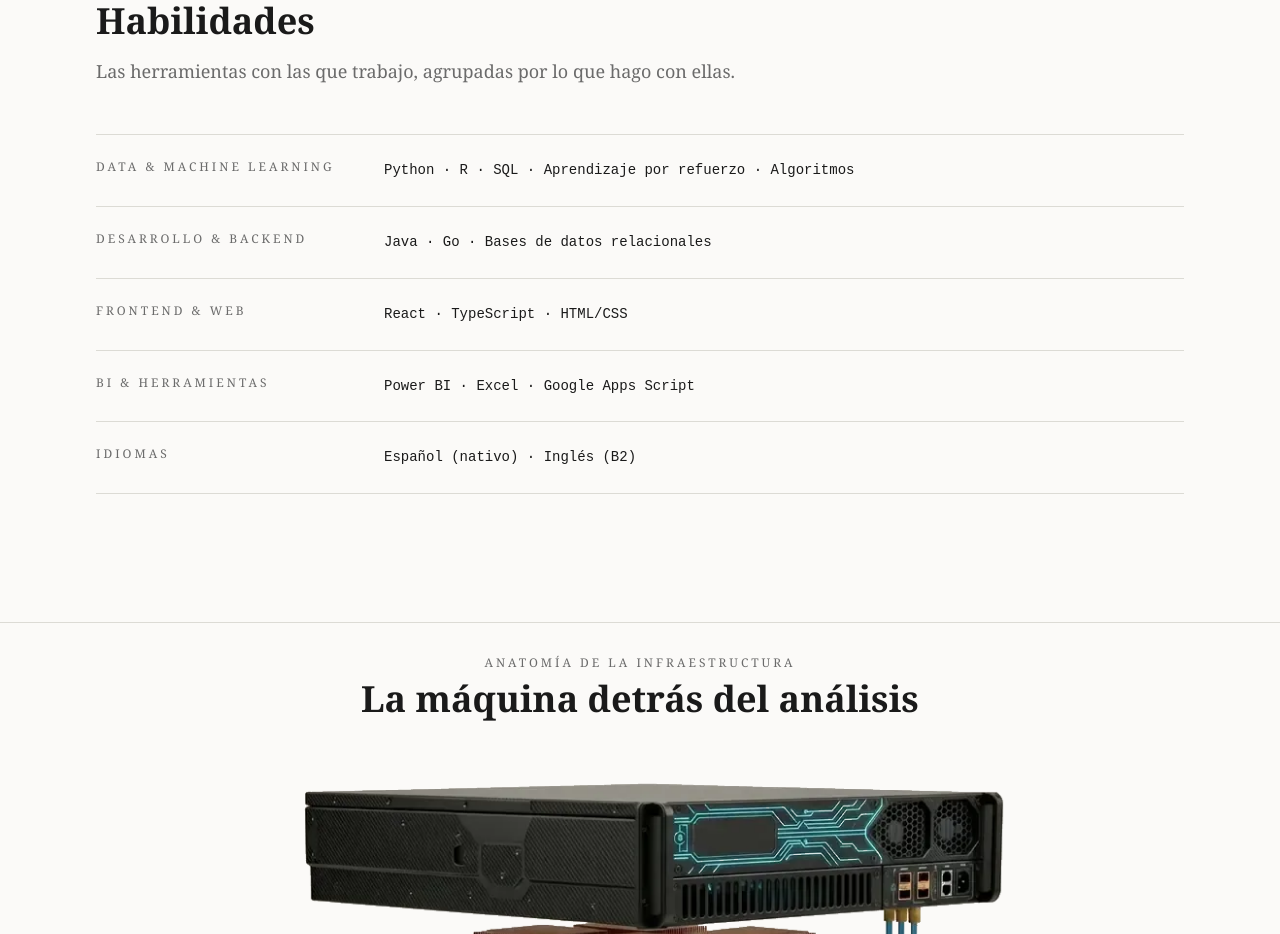
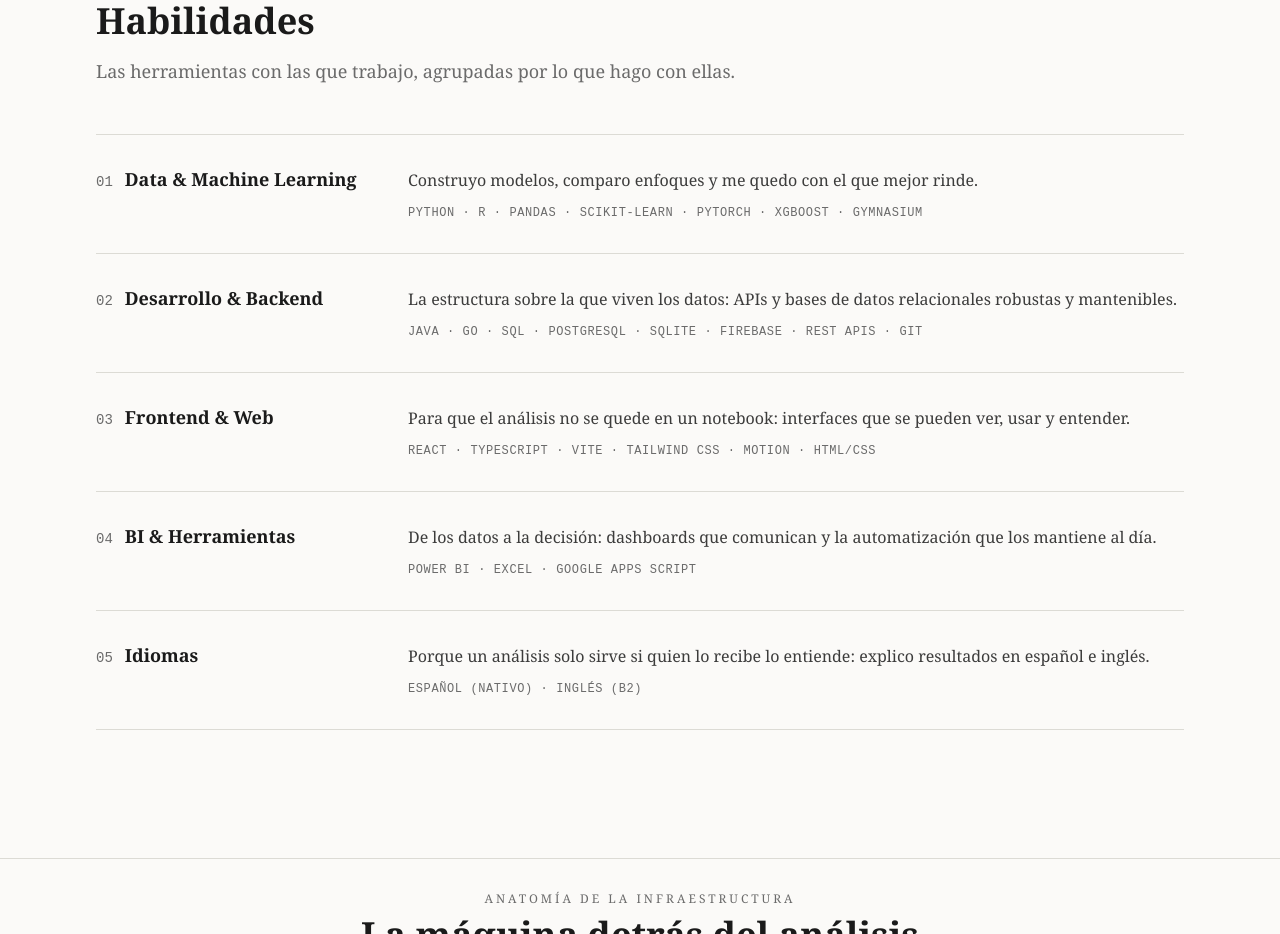
Before and after one commit to marcocarbajalb/portafolio, a React (Vite) app: page / in a window 1280 px wide. Shown: the part 8340-9274 px from the top of the page. Built offline with nearby package versions, Linux system fonts and the light colour scheme.

Commit message:
feat: rediseñar sección de habilidades con numeración y voz por categoría

```diff
--- a/src/components/sections/Habilidades.tsx
+++ b/src/components/sections/Habilidades.tsx
@@ -2,11 +2,40 @@ import { motion, useReducedMotion, type Variants } from 'motion/react';
 import Section from '../layout/Section';
 
 const skillGroups = [
-  { label: 'Data & Machine Learning', items: ['Python', 'R', 'SQL', 'Aprendizaje por refuerzo', 'Algoritmos'] },
-  { label: 'Desarrollo & Backend', items: ['Java', 'Go', 'Bases de datos relacionales'] },
-  { label: 'Frontend & Web', items: ['React', 'TypeScript', 'HTML/CSS'] },
-  { label: 'BI & Herramientas', items: ['Power BI', 'Excel', 'Google Apps Script'] },
-  { label: 'Idiomas', items: ['Español (nativo)', 'Inglés (B2)'] },
+  {
+    index: '01',
+    label: 'Data & Machine Learning',
+    blurb:
+      'Construyo modelos, comparo enfoques y me quedo con el que mejor rinde.',
+    items: ['Python', 'R', 'pandas', 'scikit-learn', 'PyTorch', 'XGBoost', 'Gymnasium'],
+  },
+  {
+    index: '02',
+    label: 'Desarrollo & Backend',
+    blurb:
+      'La estructura sobre la que viven los datos: APIs y bases de datos relacionales robustas y mantenibles.',
+    items: ['Java', 'Go', 'SQL', 'PostgreSQL', 'SQLite', 'Firebase', 'REST APIs', 'Git'],
+  },
+  {
+    index: '03',
+    label: 'Frontend & Web',
+    blurb:
+      'Para que el análisis no se quede en un notebook: interfaces que se pueden ver, usar y entender.',
+    items: ['React', 'TypeScript', 'Vite', 'Tailwind CSS', 'Motion', 'HTML/CSS'],
+  },
+  {
+    index: '04',
+    label: 'BI & Herramientas',
+    blurb:
+      'De los datos a la decisión: dashboards que comunican y la automatización que los mantiene al día.',
+    items: ['Power BI', 'Excel', 'Google Apps Script'],
+  },
+  {
+    index: '05',
+    label: 'Idiomas',
+    blurb: 'Porque un análisis solo sirve si quien lo recibe lo entiende: explico resultados en español e inglés.',
+    items: ['Español (nativo)', 'Inglés (B2)'],
+  },
 ];
 
 const container: Variants = {
@@ -44,13 +73,19 @@ export default function Habilidades() {
           <motion.div
             key={group.label}
             variants={row}
-            className="grid gap-x-8 gap-y-2 border-t border-rule py-6 md:grid-cols-[16rem_1fr]"
+            className="grid gap-x-10 gap-y-3 border-t border-rule py-8 md:grid-cols-[17rem_1fr]"
           >
-            <dt className="font-serif text-xs uppercase tracking-[0.25em] text-muted">
-              {group.label}
+            <dt className="flex items-baseline gap-3">
+              <span className="font-mono text-sm text-muted">{group.index}</span>
+              <span className="font-serif text-lg font-semibold leading-snug text-ink">
+                {group.label}
+              </span>
             </dt>
-            <dd className="m-0 font-mono text-sm leading-relaxed text-ink">
-              {group.items.join('  ·  ')}
+            <dd className="m-0">
+              <p className="font-serif text-base leading-relaxed text-ink/85">{group.blurb}</p>
+              <p className="mt-3 font-mono text-xs uppercase tracking-wider text-muted">
+                {group.items.join('  ·  ')}
+              </p>
             </dd>
           </motion.div>
         ))}
```
